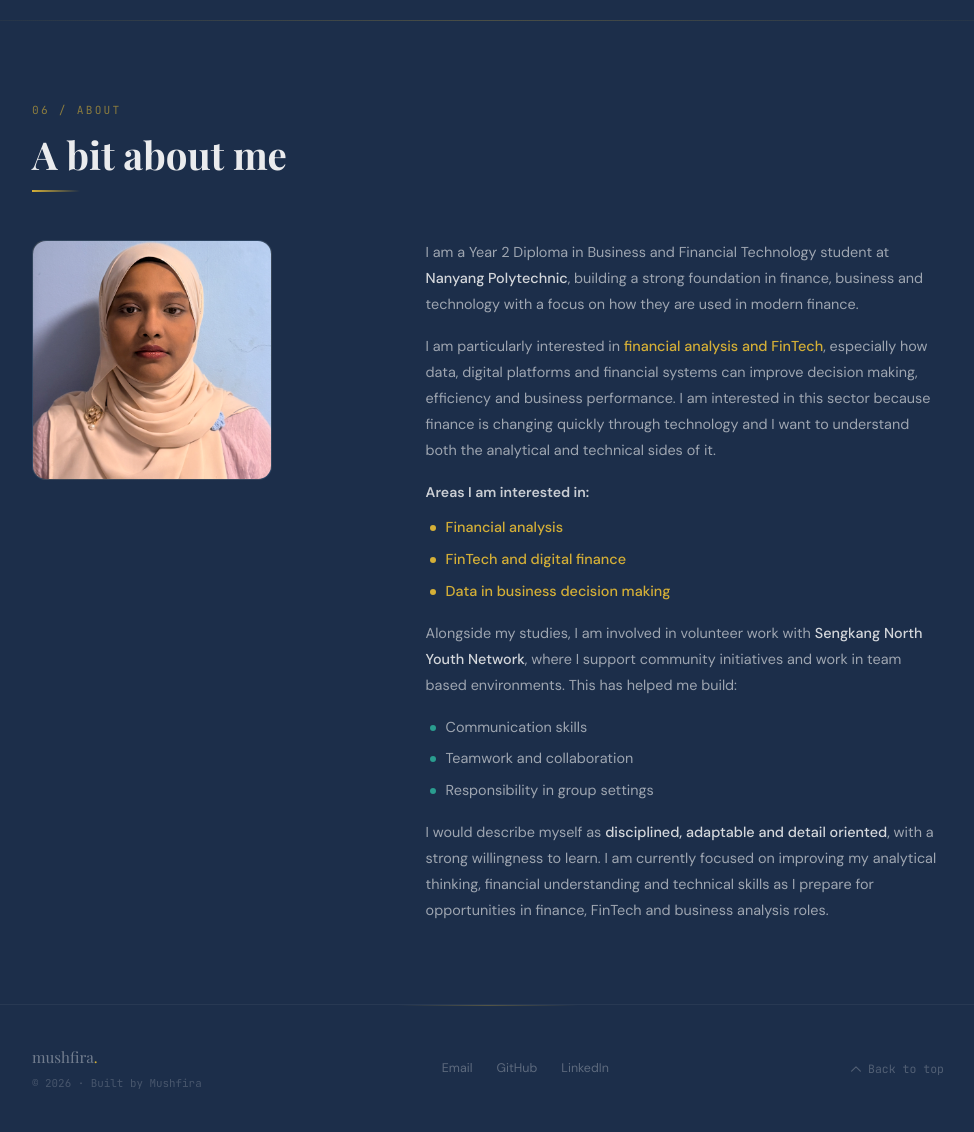
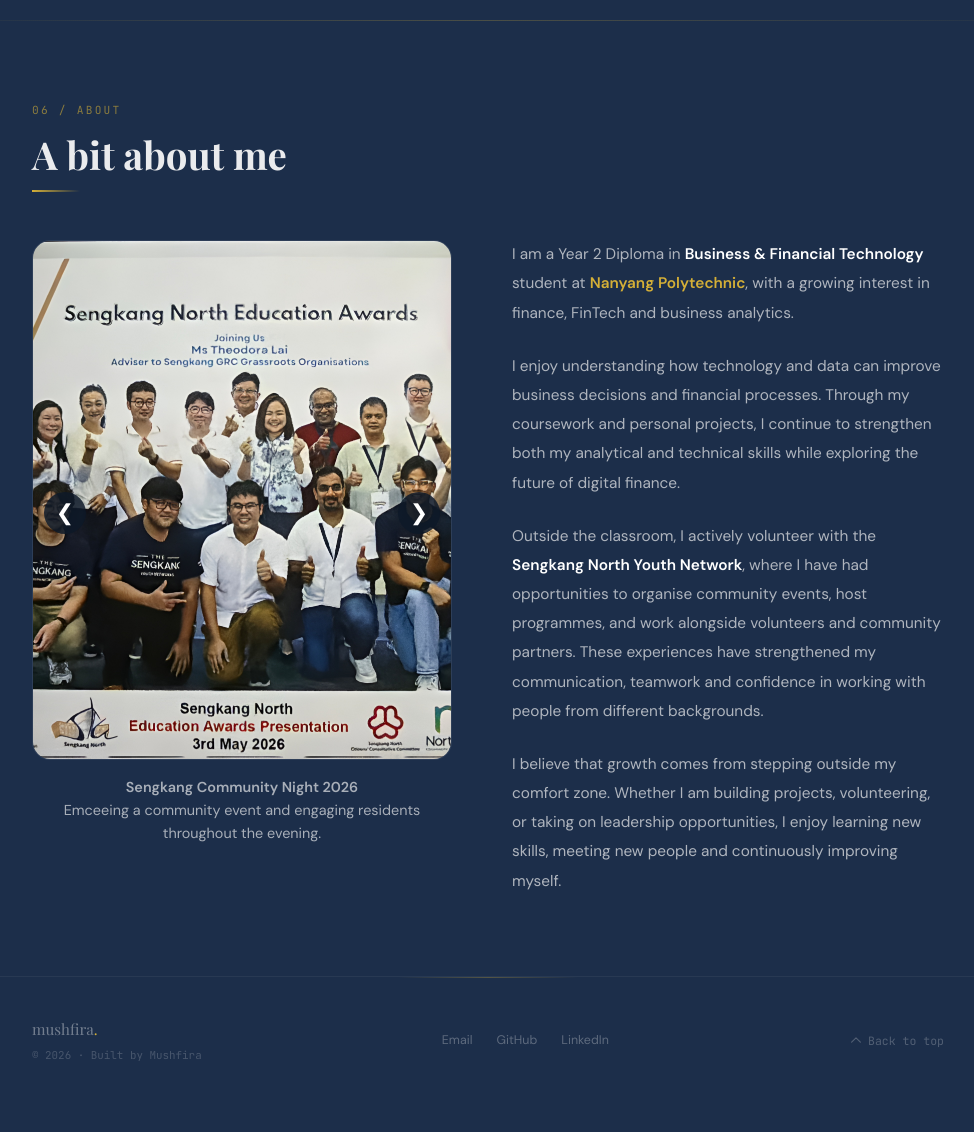
Before and after one commit to firah08/mushfira_portfolio, a Flask app: page / in a window 1280 px wide. Shown: the part 3710-4842 px from the top of the page, without its empty margins (152-1126 px from the left). After the commit the page ends 4771 px from the top, so only its background shows below. Run offline with Flask 3, Linux system fonts and the light colour scheme; some web fonts are replaced.

Commit message:
Alot of edits

```diff
--- a/static/css/style.css
+++ b/static/css/style.css
@@ -783,97 +783,118 @@ img { max-width: 100%; display: block; }
 /* ────────────────────────────────────────────────────────────────────────────
    ABOUT
 ────────────────────────────────────────────────────────────────────────────── */
-#about { padding: 80px 0; }
 
-.about-grid {
-  display: grid;
-  grid-template-columns: 2fr 3fr;
-  gap: 48px;
-  align-items: start;
+#about{
+    padding:80px 0;
 }
 
-.about-photo-wrap {
-  display: flex;
-  justify-content: flex-start;
-  position: relative;
+.about-grid{
+    display:grid;
+    grid-template-columns:420px 1fr;
+    gap:60px;
+    align-items:start;
 }
 
-.about-photo {
-  width: 240px; height: 240px;
-  border-radius: 14px;
-  background: linear-gradient(135deg, rgba(212,175,55,0.08), rgba(26,74,122,0.3));
-  border: 1px solid rgba(255,255,255,0.08);
-  display: flex;
-  align-items: center;
-  justify-content: center;
-  overflow: hidden;
-  position: relative;
+/* ---------- Carousel ---------- */
+
+.about-carousel{
+    position:relative;
+    width:100%;
 }
 
-.about-photo-placeholder {
-  text-align: center;
-  padding: 24px;
-  color: rgba(245,245,245,0.25);
-}
-.about-photo-placeholder svg {
-  width: 56px; height: 56px;
-  color: rgba(212,175,55,0.35);
-  margin: 0 auto 10px;
-}
-.about-photo-placeholder p {
-  font-family: var(--font-mono);
-  font-size: 0.68rem;
-  line-height: 1.5;
+.slide{
+    display:none;
 }
 
-.corner-tl, .corner-br {
-  position: absolute;
-  width: 20px; height: 20px;
-  border-color: rgba(212,175,55,0.35);
-  border-style: solid;
-}
-.corner-tl { top: 0; left: 0; border-width: 2px 0 0 2px; border-radius: 4px 0 0 0; }
-.corner-br { bottom: 0; right: 0; border-width: 0 2px 2px 0; border-radius: 0 0 4px 0; }
-
-.about-text {
-  font-size: 0.9rem;
-  color: rgba(245,245,245,0.6);
-  line-height: 1.8;
-  display: flex;
-  flex-direction: column;
-  gap: 16px;
+.slide.active{
+    display:block;
 }
 
-.about-text .highlight { color: rgba(245,245,245,0.85); font-weight: 500; }
-.about-text .gold    { color: var(--gold); font-weight: 500; }
-
-.about-list {
-  list-style: none;
-  display: flex;
-  flex-direction: column;
-  gap: 6px;
-  padding-left: 4px;
-}
-.about-list li {
-  display: flex;
-  align-items: center;
-  gap: 10px;
-}
-.about-list li::before {
-  content: '';
-  width: 6px; height: 6px;
-  border-radius: 50%;
-  flex-shrink: 0;
-}
-.about-list.gold li::before  { background: var(--gold); }
-.about-list.teal li::before  { background: var(--teal); }
-
-.about-sub-heading {
-  font-weight: 600;
-  color: rgba(245,245,245,0.8);
-  font-size: 0.88rem;
+.slide img{
+    width:100%;
+    height:520px;
+    object-fit:cover;
+    border-radius:18px;
+    border:1px solid rgba(255,255,255,.08);
 }
 
+.photo-caption{
+    margin-top:16px;
+    text-align:center;
+    font-size:.9rem;
+    color:rgba(245,245,245,.65);
+    line-height:1.6;
+}
+
+/* ---------- Arrows ---------- */
+
+.prev,
+.next{
+    position:absolute;
+    top:45%;
+    transform:translateY(-50%);
+    width:42px;
+    height:42px;
+    border:none;
+    border-radius:50%;
+    cursor:pointer;
+
+    background:rgba(14,25,41,.85);
+    color:white;
+    font-size:22px;
+
+    transition:.3s;
+}
+
+.prev{
+    left:12px;
+}
+
+.next{
+    right:12px;
+}
+
+.prev:hover,
+.next:hover{
+    background:var(--gold);
+    color:var(--navy);
+}
+
+/* ---------- Text ---------- */
+
+.about-text{
+    display:flex;
+    flex-direction:column;
+    gap:24px;
+
+    font-size:.96rem;
+    line-height:1.9;
+    color:rgba(245,245,245,.68);
+}
+
+.about-text .highlight{
+    color:white;
+    font-weight:600;
+}
+
+.about-text .gold{
+    color:var(--gold);
+    font-weight:600;
+}
+
+/* ---------- Mobile ---------- */
+
+@media(max-width:768px){
+
+.about-grid{
+    grid-template-columns:1fr;
+}
+
+.slide img{
+    height:420px;
+}
+
+}
 /* ────────────────────────────────────────────────────────────────────────────
    FOOTER
 ────────────────────────────────────────────────────────────────────────────── */
--- a/static/js/main.js
+++ b/static/js/main.js
@@ -27,21 +27,21 @@ mobileMenu.querySelectorAll('a').forEach(link => {
 });
 
 /* ── SMOOTH SCROLL ─────────────────────────────────────────────────────────── */
-// CSS scroll-behavior: smooth handles most cases.
-// This JS version adds support for Safari and gives fine-grained control.
 document.querySelectorAll('a[href^="#"]').forEach(anchor => {
   anchor.addEventListener('click', function (e) {
     const target = document.querySelector(this.getAttribute('href'));
+
     if (target) {
       e.preventDefault();
-      target.scrollIntoView({ behavior: 'smooth', block: 'start' });
+      target.scrollIntoView({
+        behavior: 'smooth',
+        block: 'start'
+      });
     }
   });
 });
 
 /* ── CARD HOVER LIFT ───────────────────────────────────────────────────────── */
-// Already handled via CSS .card:hover, but ensure project links don't
-// navigate on the card itself accidentally — handled by wrapping <a> in HTML.
 
 /* ── INTERSECTION OBSERVER: fade-in on scroll ──────────────────────────────── */
 const observerOptions = {
@@ -59,7 +59,6 @@ const observer = new IntersectionObserver((entries) => {
   });
 }, observerOptions);
 
-// Apply to cards and event rows
 document.querySelectorAll('.card, .event-card, .role-card').forEach((el, i) => {
   el.style.opacity = '0';
   el.style.transform = 'translateY(18px)';
@@ -77,6 +76,7 @@ const activeSectionObserver = new IntersectionObserver(
       if (entry.isIntersecting) {
         navLinks.forEach(link => {
           link.style.color = '';
+
           if (link.getAttribute('href') === `#${entry.target.id}`) {
             link.style.color = 'var(--gold)';
           }
@@ -89,6 +89,49 @@ const activeSectionObserver = new IntersectionObserver(
 
 sections.forEach(section => activeSectionObserver.observe(section));
 
+/* ── ABOUT CAROUSEL ────────────────────────────────────────────────────────── */
+
+const slides = document.querySelectorAll('.slide');
+const prevBtn = document.querySelector('.prev');
+const nextBtn = document.querySelector('.next');
+
+if (slides.length > 0) {
+
+  let currentSlide = 0;
+
+  function showSlide(index) {
+
+    slides.forEach(slide => slide.classList.remove('active'));
+
+    if (index >= slides.length) {
+      currentSlide = 0;
+    } else if (index < 0) {
+      currentSlide = slides.length - 1;
+    } else {
+      currentSlide = index;
+    }
+
+    slides[currentSlide].classList.add('active');
+  }
+
+  nextBtn.addEventListener('click', () => {
+    showSlide(currentSlide + 1);
+  });
+
+  prevBtn.addEventListener('click', () => {
+    showSlide(currentSlide - 1);
+  });
+
+  // Auto slide every 5 seconds
+  setInterval(() => {
+    showSlide(currentSlide + 1);
+  }, 5000);
+
+}
+
 /* ── CURRENT YEAR ──────────────────────────────────────────────────────────── */
 const yearEl = document.getElementById('year');
-if (yearEl) yearEl.textContent = new Date().getFullYear();
+
+if (yearEl) {
+  yearEl.textContent = new Date().getFullYear();
+}
--- a/templates/index.html
+++ b/templates/index.html
@@ -332,70 +332,117 @@
 ════════════════════════════════════════════════════════════════════════════ -->
 <section id="about">
   <div class="container">
+
     <p class="section-label">06 / About</p>
     <h2 class="section-heading">A bit about me</h2>
     <div class="section-heading-bar"></div>
 
     <div class="about-grid">
-      <!-- Photo / avatar -->
-<div class="about-photo-wrap">
-  <div style="position:relative; display:inline-block;">
-    <div class="about-photo">
-      <img src="{{ url_for('static', filename='images/Photo.png') }}" alt="mush fira" style="width:100%;height:100%;object-fit:cover;" />
-    </div>
-  </div>
-</div>
-      <!-- Bio text -->
+
+      <!-- ================= Carousel ================= -->
+      <div class="about-carousel">
+
+        <!-- Slide 1 -->
+        <div class="slide active">
+          <img src="{{ url_for('static', filename='images/about/Restore Photo 23-7-26 22.26_1.JPG') }}"
+               alt="Community Night">
+
+          <p class="photo-caption">
+            <strong>Sengkang Community Night 2026</strong><br>
+            Emceeing a community event and engaging residents throughout the evening.
+          </p>
+        </div>
+
+        <!-- Slide 2 -->
+        <div class="slide">
+          <img src="{{ url_for('static', filename='images/about/Restore Photo 23-7-26 22.26_1.JPG') }}"
+               alt="Education Awards">
+
+          <p class="photo-caption">
+            <strong>Sengkang North Education Awards</strong><br>
+            Hosting two award presentation sessions celebrating students' achievements.
+          </p>
+        </div>
+
+        <!-- Slide 3 -->
+        <div class="slide">
+          <img src="{{ url_for('static', filename='images/about/EZY70238.JPG') }}"
+               alt="EcoFest">
+
+          <p class="photo-caption">
+            <strong>EcoFest 2026</strong><br>
+            Planning and hosting interactive stage games for residents.
+          </p>
+        </div>
+
+        <!-- Slide 4 -->
+        <div class="slide">
+          <img src="{{ url_for('static', filename='images/about/IMG_4317.jpg') }}"
+               alt="Halloween">
+
+          <p class="photo-caption">
+            <strong>Halloween Event 2025</strong><br>
+            Managing prize redemption for over 100 participants.
+          </p>
+        </div>
+
+        <!-- Slide 5 -->
+        <div class="slide">
+          <img src="{{ url_for('static', filename='images/about/Stakeholders & Participants.jpg') }}"
+               alt="Matcha Appreciation">
+
+          <p class="photo-caption">
+            <strong>Matcha Appreciation Workshop</strong><br>
+            Supporting school and community events while developing leadership and teamwork skills.
+          </p>
+        </div>
+
+        <!-- Navigation -->
+        <button class="prev">&#10094;</button>
+        <button class="next">&#10095;</button>
+
+      </div>
+
+      <!-- ================= Text ================= -->
       <div class="about-text">
+
         <p>
-          I am a Year 2 Diploma in Business and Financial Technology student at
-          <span class="highlight">Nanyang Polytechnic</span>, building a strong foundation in finance, business
-          and technology with a focus on how they are used in modern finance.
+          I am a Year 2 Diploma in
+          <span class="highlight">Business & Financial Technology</span>
+          student at
+          <span class="gold">Nanyang Polytechnic</span>, with a growing interest
+          in finance, FinTech and business analytics.
         </p>
 
         <p>
-          I am particularly interested in
-          <span class="gold">financial analysis and FinTech</span>,
-          especially how data, digital platforms and financial systems can improve decision making,
-          efficiency and business performance. I am interested in this sector because finance is
-          changing quickly through technology and I want to understand both the analytical and
-          technical sides of it.
+          I enjoy understanding how technology and data can improve business
+          decisions and financial processes. Through my coursework and personal
+          projects, I continue to strengthen both my analytical and technical
+          skills while exploring the future of digital finance.
         </p>
 
-        <div>
-          <p class="about-sub-heading">Areas I am interested in:</p>
-          <ul class="about-list gold" style="margin-top:10px;">
-            <li>Financial analysis</li>
-            <li>FinTech and digital finance</li>
-            <li>Data in business decision making</li>
-          </ul>
-        </div>
+        <p>
+          Outside the classroom, I actively volunteer with the
+          <span class="highlight">Sengkang North Youth Network</span>, where I
+          have had opportunities to organise community events, host programmes,
+          and work alongside volunteers and community partners. These experiences
+          have strengthened my communication, teamwork and confidence in working
+          with people from different backgrounds.
+        </p>
 
         <p>
-          Alongside my studies, I am involved in volunteer work with
-          <span class="highlight">Sengkang North Youth Network</span>,
-          where I support community initiatives and work in team based environments.
-          This has helped me build:
+          I believe that growth comes from stepping outside my comfort zone.
+          Whether I am building projects, volunteering, or taking on leadership
+          opportunities, I enjoy learning new skills, meeting new people and
+          continuously improving myself.
         </p>
 
-        <ul class="about-list teal">
-          <li>Communication skills</li>
-          <li>Teamwork and collaboration</li>
-          <li>Responsibility in group settings</li>
-        </ul>
+      </div>
 
-        <p>
-          I would describe myself as
-          <span class="highlight">disciplined, adaptable and detail oriented</span>,
-          with a strong willingness to learn. I am currently focused on improving my
-          analytical thinking, financial understanding and technical skills as I prepare for
-          opportunities in finance, FinTech and business analysis roles.
-        </p>
-      </div>
     </div>
+
   </div>
 </section>
-
 
 <!-- ════════════════════════════════════════════════════════════════════════════
      7. FOOTER
```
Also changed, not shown: static/images/about/IMG_4317.jpg (added), static/images/about/Restore Photo 23-7-26 22.26_1.JPG (added), static/images/about/Stakeholders & Participants.jpg (added), 1 other file.
